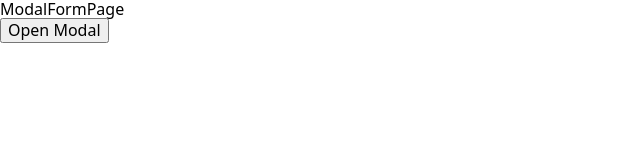
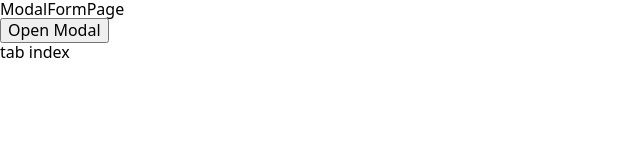
Before and after one commit to livemehere/access-modal-form-example, a React (Vite) app: page / in a window 1280 px wide. Shown: the top 160 px of the page, without its empty margins (0-640 px from the left). Built offline with nearby package versions, Linux system fonts and the light colour scheme.

Commit message:
chore: 스타일링

```diff
--- a/src/ModalFormPage.tsx
+++ b/src/ModalFormPage.tsx
@@ -5,12 +5,17 @@ const ModalFormPage = () => {
 
   const openFormModal = async () => {
     const result = await open<string, string>(({ resolve, reject }) => (
-      <div className="modal-container">
-        <div className="modal-content">
-          ˆ<h1>Form</h1>
-          <button onClick={() => resolve("success")}>Submit</button>
-          <button onClick={() => reject("error")}>Cancel</button>
-        </div>
+      <div
+        className="modal-content"
+        style={{
+          overflow: "auto",
+          height: "50vh",
+        }}
+      >
+        <h1>Form</h1>
+        <button onClick={() => resolve("success")}>Submit</button>
+        <button onClick={() => reject("error")}>Cancel</button>
+        <div style={{ height: "100vh" }}></div>
       </div>
     ));
     console.log(result);
@@ -18,9 +23,15 @@ const ModalFormPage = () => {
 
   /* 여기에 구현해 주세요 */
   return (
-    <div>
+    <div
+      style={{
+        height: "200vh",
+        overflow: "auto",
+      }}
+    >
       <div>ModalFormPage</div>
       <button onClick={openFormModal}>Open Modal</button>
+      <div tabIndex={0}>tab index</div>
     </div>
   );
 };
```
